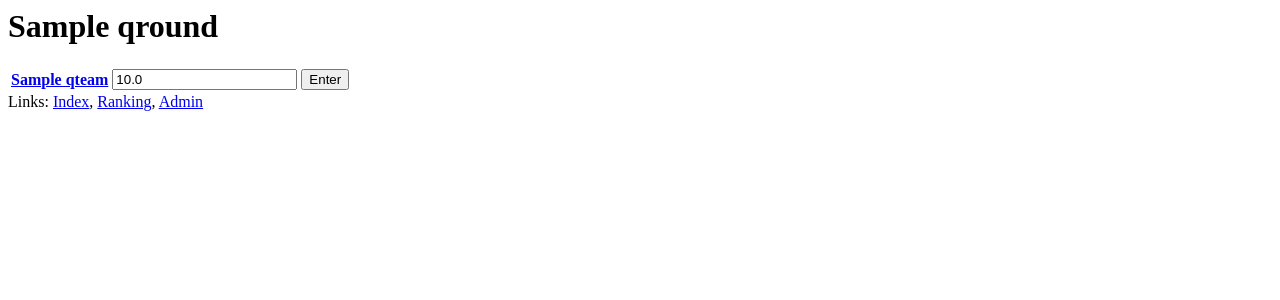
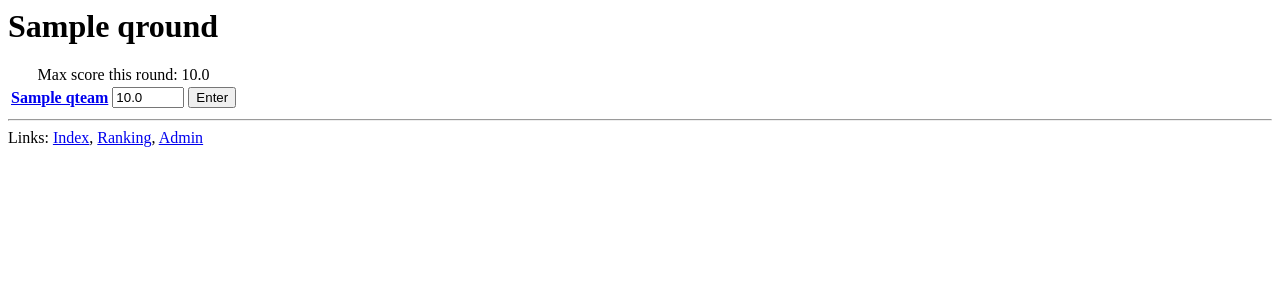
Before and after one commit to Navisence/kwispel, a Django app: page /kwis/vote/1/1/ in a window 1280 px wide. Shown: the top 300 px of the page. Run offline with Django 3.2, Linux system fonts and the light colour scheme; tables that the repository leaves empty hold one stand-in row (values such as "Sample post").

Commit message:
Adding value checking to form fields

```diff
--- a/kwis/models.py
+++ b/kwis/models.py
@@ -3,7 +3,7 @@ from django.db import models
 # These models are defined:
 # - Teams participating
 # - Rounds in the quiz
-# - Answered scores per round for each team
+# - Answered score per round for each team
 
 class QTeam(models.Model):
     # A team only needs a name for identification
--- a/kwis/templates/kwis/form.html
+++ b/kwis/templates/kwis/form.html
@@ -5,6 +5,7 @@
     <h1>{{ rnd.round_name }}</h1>
     {% if error_message %}<p><strong>{{ error_message }}</strong></p>{% endif %}
     <table>
+    <caption>Max score this round: {{ rnd.max_score }}</caption>
         <tr>
             <form action="{% url 'kwis:vote' rnd.id team.id %}" method="post">
             {% csrf_token %}
@@ -22,6 +23,7 @@
         </tr>
     </table>
 
+    <HR>
     Links: <a href="{% url 'kwis:index' %}">Index</a>,
     <a href="{% url 'kwis:ranking' %}">Ranking</a>,
     <a href="/admin/">Admin</a>
--- a/kwis/templates/kwis/rnd_detail.html
+++ b/kwis/templates/kwis/rnd_detail.html
@@ -5,7 +5,7 @@
     {% if error_message %}<p><strong>{{ error_message }}</strong></p>{% endif %}
 
     <table>
-    <caption>Max scores this round: {{ rnd.max_score }}</caption>
+    <caption>Max score this round: {{ rnd.max_score }}</caption>
     {% for team in team_list_todo %}
       <tr>
         <form action="{% url 'kwis:vote' rnd.id team.id %}" method="post">
--- a/kwis/templates/kwis/team_detail.html
+++ b/kwis/templates/kwis/team_detail.html
@@ -18,7 +18,7 @@
         </td>
       </tr>
     {% endfor %}
-    {% for rnd in round_list_todo %}
+    {% for rnd, form in round_list_todo %}
       <tr>
         <form action="{% url 'kwis:vote' rnd.id team.id %}" method="post">
         {% csrf_token %}
--- a/kwis/views.py
+++ b/kwis/views.py
@@ -2,14 +2,20 @@ from django.shortcuts import get_object_or_404, render
 from django.http import HttpResponseRedirect
 from django.core.urlresolvers import reverse
 from django import forms
-from django.forms import DecimalField
 
 from decimal import *
 
 from .models import QRound, QTeam, QAnswer
 
+class PostedForm(forms.Form):
+    score = forms.DecimalField(max_digits=6, decimal_places=1)
+
 class ScoreForm(forms.Form):
-    score = DecimalField(max_digits=6, decimal_places=1)
+    def __init__(self, max_value=None, *args, **kwargs):
+        super(ScoreForm, self).__init__(*args, **kwargs)
+        self.fields['score'] = forms.DecimalField(max_digits=6, decimal_places=1, min_value=0, max_value=max_value)
+
+    score = forms.DecimalField(max_digits=6, decimal_places=1, min_value=0)
 
 #   Initial views contain overviews only
 def index(request):
@@ -48,7 +54,7 @@ def rnd_detail(request, rnd_id):
     # Teams that already have a score in this round can be accessed from the template using the _set
 
     # Create form to be used for all other teams
-    form = ScoreForm()
+    form = ScoreForm(max_value=rnd.max_score)
 
     return render(request, 'kwis/rnd_detail.html', {'rnd': rnd, 'team_list_todo': team_list_todo, 'form': form})
 
@@ -66,12 +72,10 @@ def team_detail(request, team_id):
     round_list_todo = []
     for r in QRound.objects.all():
         if alist.filter(rnd = r).count() == 0:
-            round_list_todo.append(r)
+            form = ScoreForm(max_value=r.max_score)
+            round_list_todo.append((r, form))
 
-    # Create form to be used for empty rounds
-    form = ScoreForm()
-
-    return render(request, 'kwis/team_detail.html', {'team': team, 'subtotal': subtotal, 'round_list_todo': round_list_todo, 'form': form})
+    return render(request, 'kwis/team_detail.html', {'team': team, 'subtotal': subtotal, 'round_list_todo': round_list_todo})
 
 # The vote view handles the POST requests
 def vote(request, rnd_id, team_id):
@@ -88,10 +92,8 @@ def vote(request, rnd_id, team_id):
 
     # Get form
     if request.method == 'POST':
-        form = ScoreForm(request.POST)
+        form = PostedForm(request.POST)
         if form.is_valid():
-
-            # Modify score list
             score= form.cleaned_data['score']
 
             # Primitive way to check correct value
@@ -108,6 +110,6 @@ def vote(request, rnd_id, team_id):
                 return HttpResponseRedirect(reverse('kwis:rnd_detail', args=(arnd.id,)))
 
     else:
-        form = ScoreForm(initial={'score': a.score})
+        form = ScoreForm(max_value=arnd.max_score, initial={'score': a.score})
 
     return render(request, 'kwis/form.html', {'rnd': arnd, 'team': ateam, 'form': form})
```
